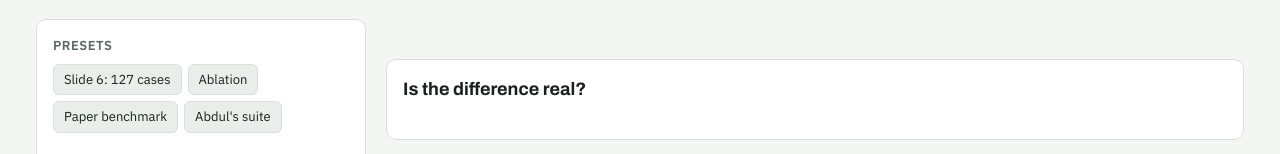
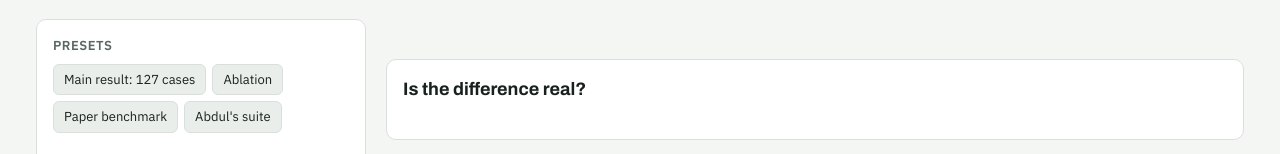
Before and after one commit to speed7861/intro-to-network-security-2026-fall, a plain HTML site: page demo/explorer.template.html in a window 1280 px wide. Shown: the part 178-332 px from the top of the page. Drawn offline with Linux system fonts and the light colour scheme.

```diff
--- a/demo/explorer.template.html
+++ b/demo/explorer.template.html
@@ -132,7 +132,7 @@ tr.more { display: none; }
       <div class="group">
         <h3>Presets</h3>
         <div class="presets">
-          <button class="btn" type="button" id="p-main">Slide 6: 127 cases</button>
+          <button class="btn" type="button" id="p-main">Main result: 127 cases</button>
           <button class="btn" type="button" id="p-abl">Ablation</button>
           <button class="btn" type="button" id="p-paper">Paper benchmark</button>
           <button class="btn" type="button" id="p-suite">Abdul's suite</button>
```
Also changed, not shown: demo/index.html (+1 -1 lines), 2 other files.
